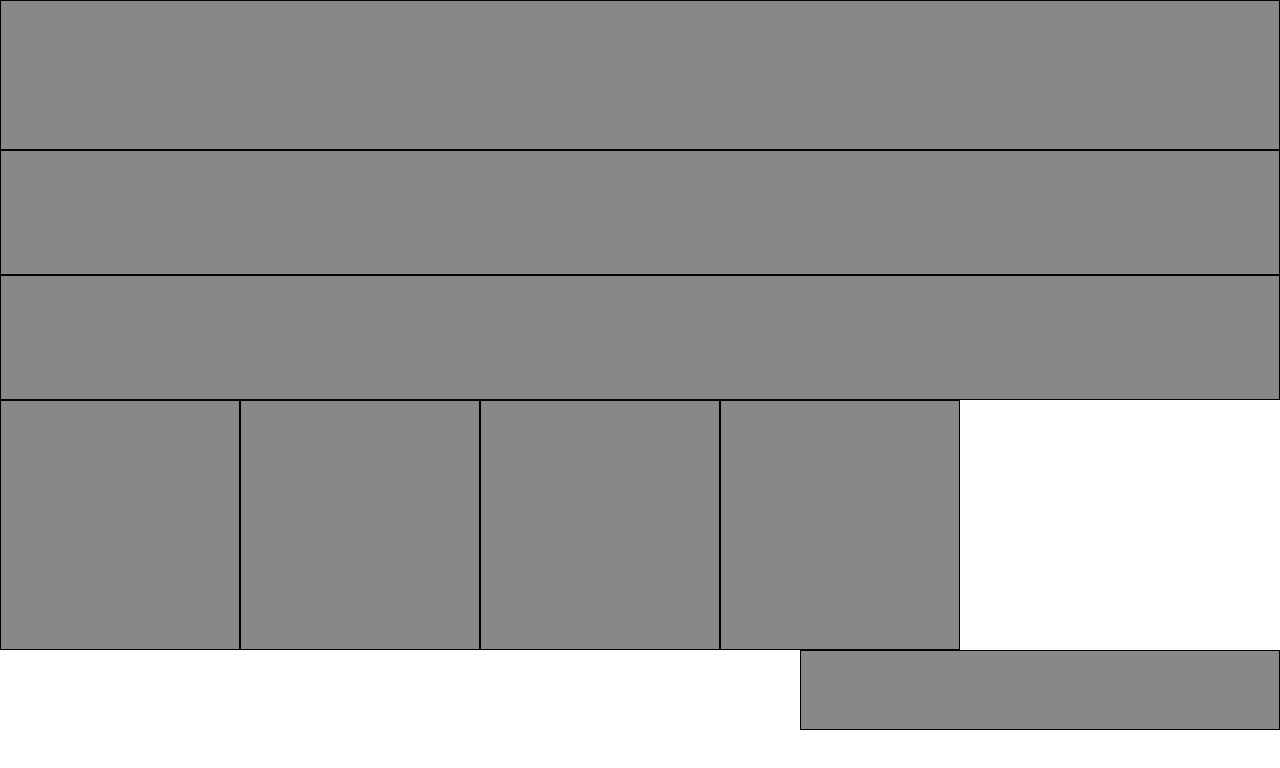
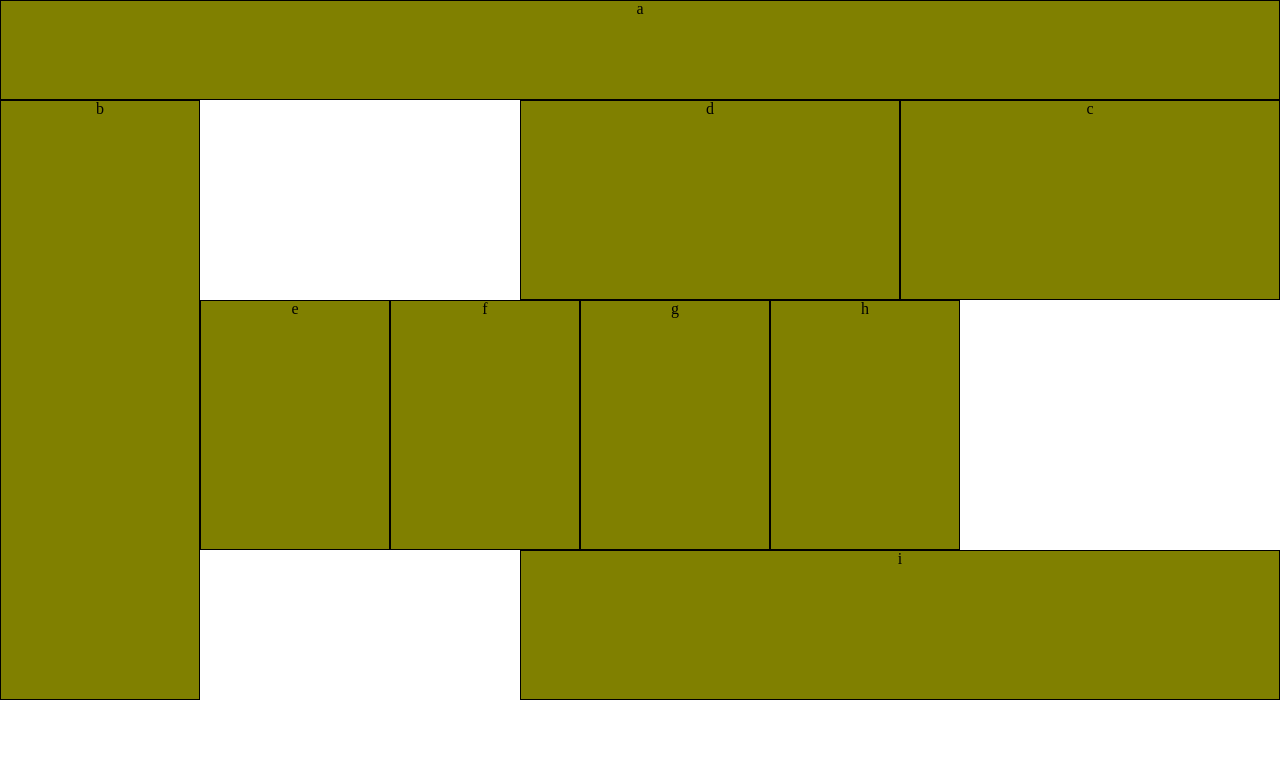
Before and after one commit to danhuyle508/lab-01, a plain HTML site: page index.html in a window 1280 px wide. Drawn offline with Linux system fonts and the light colour scheme.

Commit message:
it works

```diff
--- a/base.css
+++ b/base.css
@@ -1,63 +1,4 @@
 div{
     box-sizing: border-box;
-    background-color: #888;
+    text-align: center;
 }
-@media (min-width: 480px) and (max-width: 960px) {
-    #box-a{
-        height: 75px;
-        width: 100%;
-        float: left;
-        border: 1px solid black;
-    }
-}
-@media (min-width: 480px){
-    #box-b{
-        height:150px;
-        width: 100%;
-        border: 1px solid black;
-        clear: left;
-    }
-    #box-c{
-        height: 125px;
-        width: 100%;
-        border: 1px solid black;
-        float: left;
-    }
-    #box-d{
-        height: 125px;
-        width: 100%;
-        border: 1px solid black;
-        float: right;
-    }
-    #box-e{
-        height: 250px;
-        width: 240px;
-        float: left;
-        border: 1px solid black;
-    }
-    #box-f{
-        height: 250px;
-        width: 240px;
-        float: left;
-        border: 1px solid black;
-    }
-    #box-g{
-        height: 250px;
-        width: 240px;
-        float: left;
-        border: 1px solid black;
-    }
-    #box-h{
-        height: 250px;
-        width: 240px;
-        float: left;
-        border: 1px solid black;
-    }
-    #box-i{
-        height: 80px;
-        width: 480px;
-        float: right;
-        border: 1px solid black;
-    }
-    @media (){}
-}
--- a/index.html
+++ b/index.html
@@ -6,20 +6,21 @@
         <link rel="stylesheet" href = "base.css">
         <link rel="stylesheet" href = "layout.css">
         <link rel="stylesheet" href = "reset.css">
+        <link rel="stylesheet" href = "modules.css">
     </head>
     <body>
         <main>
-            <section>
-                <div id = "box-a"></div>
-                <div id = "box-b"></div>
-                <div id = "box-c"></div>
-                <div id = "box-d"></div>
-                <div id = "box-e"></div>
-                <div id = "box-f"></div>
-                <div id = "box-g"></div>
-                <div id = "box-h"></div>
-                <div id = "box-i"></div>
-            </section>
+            <div id = "container">
+                <div id = "box-a">a</div>
+                <div id = "box-b">b</div>
+                <div id = "box-c">c</div>
+                <div id = "box-d">d</div>
+                <div id = "box-e">e</div>
+                <div id = "box-f">f</div>
+                <div id = "box-g">g</div>
+                <div id = "box-h">h</div>
+                <div id = "box-i">i</div>
+            </div>
         </main>
     </body>
 </html>
--- a/layout.css
+++ b/layout.css
@@ -0,0 +1,76 @@
+@media (min-width: 480px) {
+    div{
+        background-color: #888;
+    }
+    #box-a{
+        height: 75px;
+        width: 100%;
+        float: left;
+        border: 1px solid black;
+        text-align: center;
+    }
+    #box-b{
+        height:150px;
+        width: 100%;
+        border: 1px solid black;
+        clear: left;
+    }
+    #box-c{
+        height: 125px;
+        width: 100%;
+        border: 1px solid black;
+        float: left;
+    }
+    #box-d{
+        height: 125px;
+        width: 100%;
+        border: 1px solid black;
+        float: right;
+    }
+    #box-e, #box-f, #box-g, #box-h{
+        height: 250px;
+        width: 240px;
+        float: left;
+        border: 1px solid black;
+    }
+    #box-i{
+        height: 80px;
+        width: 480px;
+        float: right;
+        border: 1px solid black;
+    }
+}
+@media (min-width: 960px){
+    div{
+        background-color: olive;
+    }
+    #box-a{
+        height: 100px;
+        width: 100%;
+        float: left;
+    }
+    #box-b{
+        height: 600px;
+        width: 200px;
+        float: left;
+        border: 1px solid black;
+    }
+    #box-c, #box-d{
+        float: right;
+        height: 200px;
+        width: 380px;
+        border: 1px solid black;
+    }
+    #box-f, #box-e, #box-g, #box-h {
+        height: 250px;
+        width: 190px;
+        clear: right;
+        border: 1px solid black;
+    }
+    #box-i{
+        height: 150px;
+        width: 760px;
+        clear: right;
+        border: 1px solid black;
+    }
+}
--- /dev/null
+++ b/modules.css
@@ -0,0 +1,3 @@
+.letters{
+
+}
```
